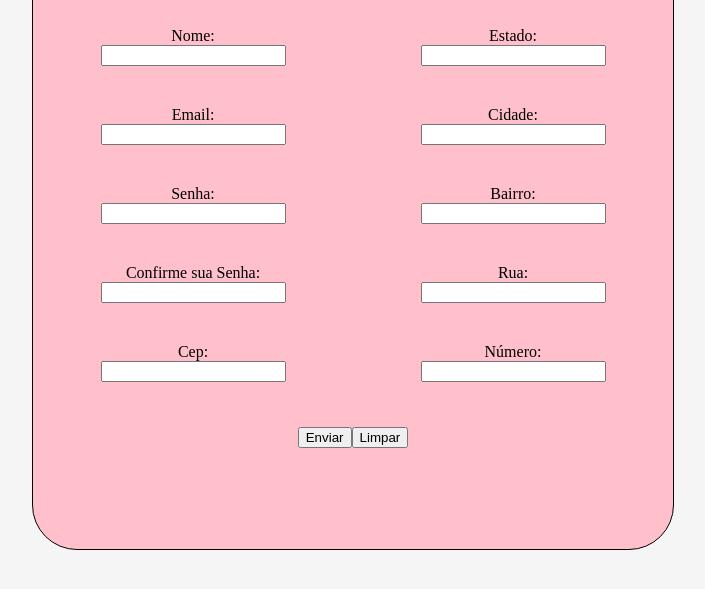
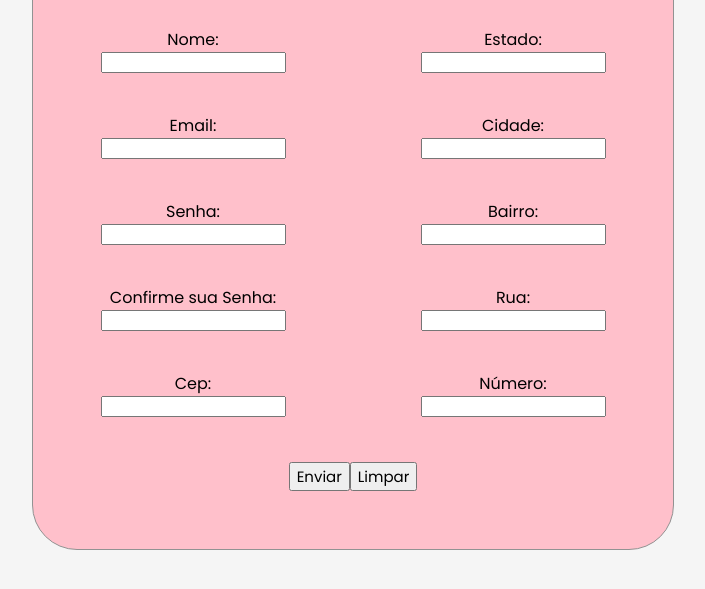
Before and after one commit to Draak18/tela_Cadastro_AG, a plain HTML site: page Alê/cadastro.html in a window 1280 px wide. Shown: the part 171-760 px from the top of the page, without its empty margins (287-992 px from the left). Drawn offline with Linux system fonts and the light colour scheme.

Commit message:
vailaaaaaa

```diff
--- a/Alê/cadastro.css
+++ b/Alê/cadastro.css
@@ -8,11 +8,17 @@ body {
   display: flex;
   justify-content: center;
   align-items: center;
+  font-family: "Poppins";
 }
 
 @font-face {
   font-family: "Poppins";
   src: url(fonts/Poppins/Poppins-Regular.ttf);
+}
+
+@font-face {
+  font-family: "Montserrat";
+  src: url(fonts/Montserrat/Montserrat-Medium.ttf);
 }
 
 .caixaCadastro {
@@ -22,7 +28,7 @@ body {
   flex-direction: column;
   background-color: pink;
   border-radius: 45px;
-  border: 1px solid black;
+  border: 1px solid rgb(146, 146, 146);
   width: 80vh;
   height: 80vh;
 }
@@ -33,7 +39,6 @@ body {
   display: flex;
   justify-content: center;
   align-items: center;
-  font-family: "Poppins";
   margin: 10px;
   font-size: 30px;
   font-weight: 300;
@@ -54,6 +59,16 @@ body {
   display: flex;
   justify-content: center;
   margin-top: 25px;
+  margin-bottom: 25px;
+}
+
+.botoes button {
+  font-family: "Poppins";
+  font-size: 15px;
+}
+
+.botoes button {
+  font: 100;
 }
 
 .login {
```
Also changed, not shown: Alê/fonts/Montserrat/Montserrat-Black.ttf (added), Alê/fonts/Montserrat/Montserrat-BlackItalic.ttf (added), Alê/fonts/Montserrat/Montserrat-Bold.ttf (added), Alê/fonts/Montserrat/Montserrat-BoldItalic.ttf (added), Alê/fonts/Montserrat/Montserrat-ExtraBold.ttf (added), Alê/fonts/Montserrat/Montserrat-ExtraBoldItalic.ttf (added), Alê/fonts/Montserrat/Montserrat-ExtraLight.ttf (added), Alê/fonts/Montserrat/Montserrat-ExtraLightItalic.ttf (added), Alê/fonts/Montserrat/Montserrat-Italic.ttf (added), Alê/fonts/Montserrat/Montserrat-Light.ttf (added), Alê/fonts/Montserrat/Montserrat-LightItalic.ttf (added), Alê/fonts/Montserrat/Montserrat-Medium.ttf (added), Alê/fonts/Montserrat/Montserrat-MediumItalic.ttf (added), Alê/fonts/Montserrat/Montserrat-Regular.ttf (added), 4 more files.
